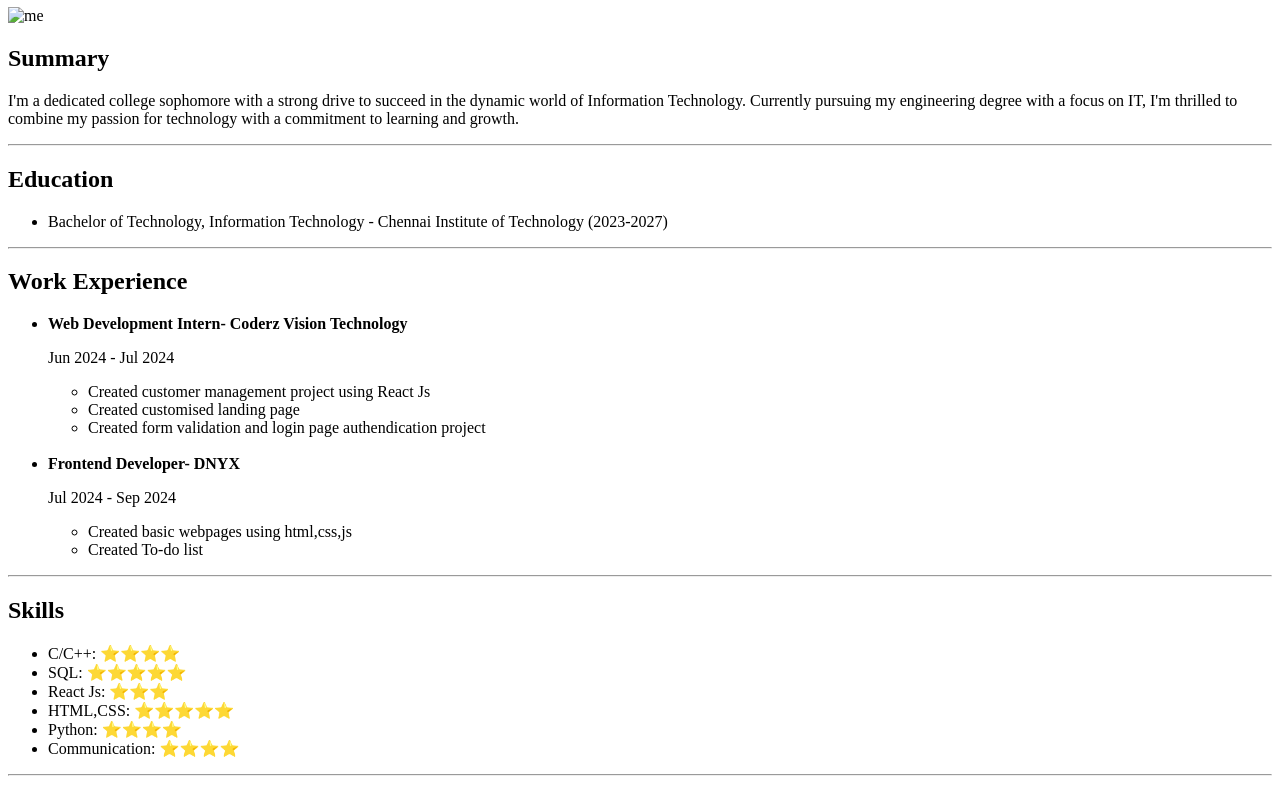
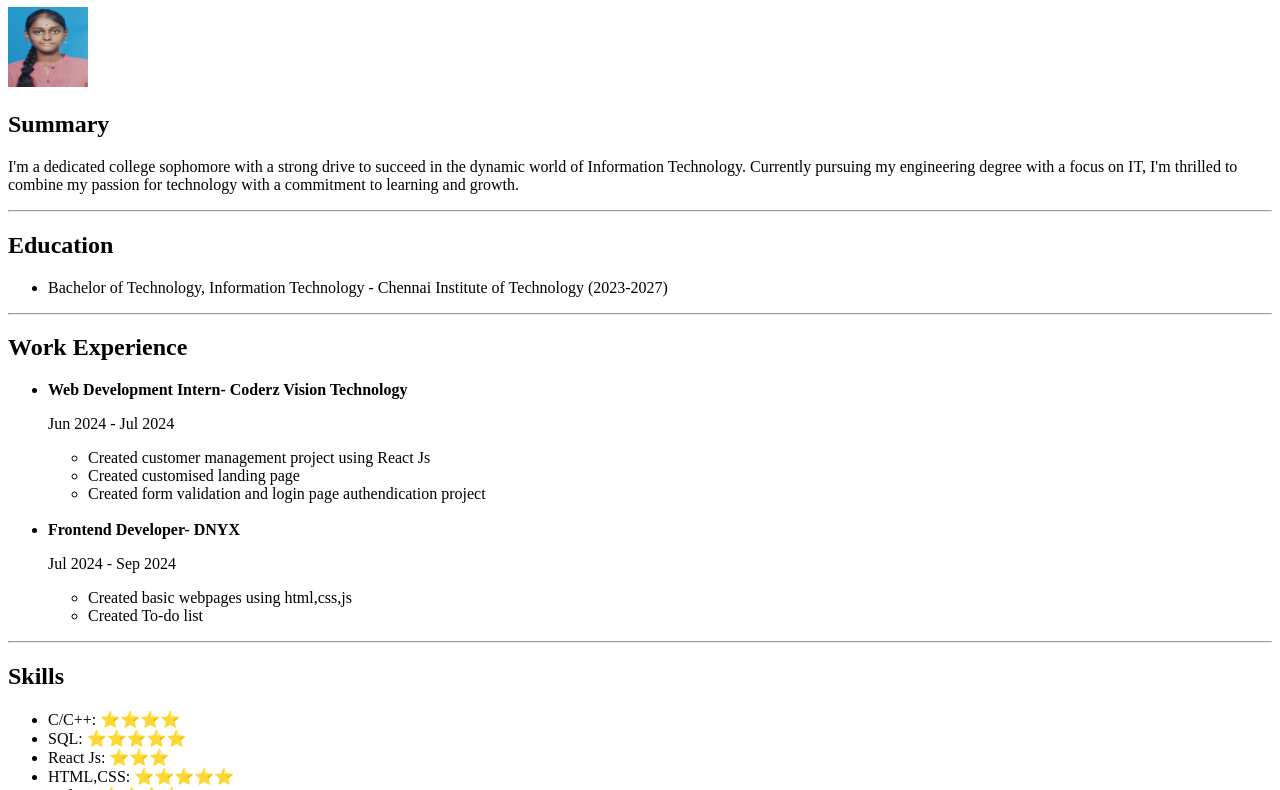
Before and after one commit to Keer-thana7/udemykeerthana, a plain HTML site: page index.html in a window 1280 px wide. Shown: the part 73-863 px from the top of the page. Drawn offline with Linux system fonts and the light colour scheme.

Commit message:
Add files via upload
final commit

```diff
--- a/index.html
+++ b/index.html
@@ -7,7 +7,7 @@
 </head>
 <body>
     <h1>V KEERTHANA</h1>
-    <img src="C:\Users\V.KEERTHANA\OneDrive\Desktop\Web development projects\Keerthana Photo.jpg" alt="me" height="80px" width="80px">
+    <img src="Keerthana Photo.jpg" alt="me" height="80px" width="80px">
     <h2>Summary</h2>
     <p> I'm a dedicated college sophomore with a strong drive to succeed in the dynamic world of Information Technology. Currently pursuing my engineering degree with a focus on IT, I'm thrilled to combine my passion for technology with a commitment to learning and growth.</p>
     <hr>
```
Also changed, not shown: Keerthana Photo.jpg (added).
